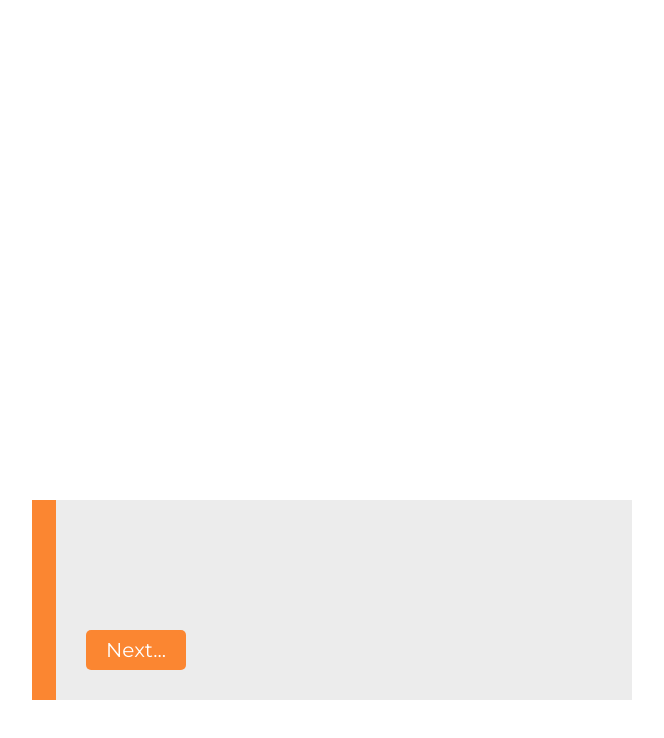
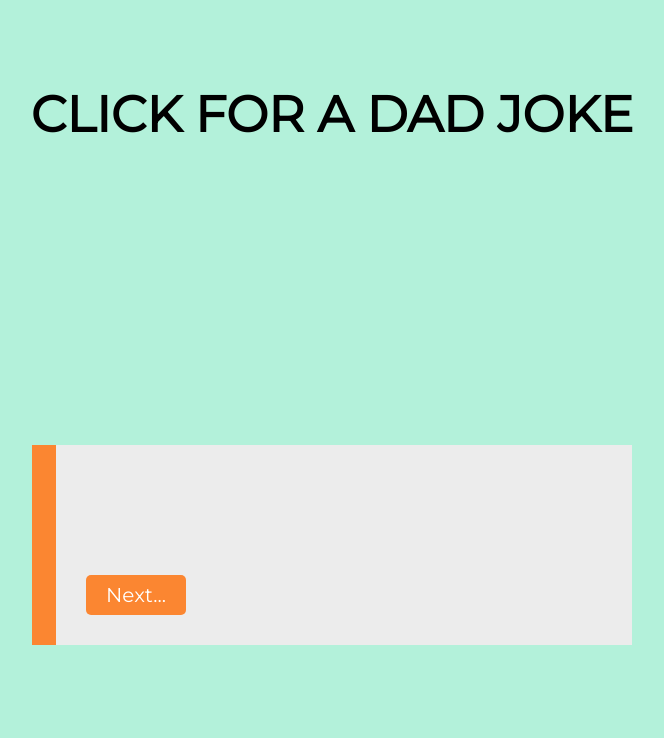
Before and after one commit to AUTOMCAS/dadjokes, a React (Create React App) app: page / in a window 1280 px wide. Shown: the top 738 px of the page, without its empty margins (308-972 px from the left). Built offline with nearby package versions, Linux system fonts and the light colour scheme; no server answers.

Commit message:
Add heading and background colour

```diff
--- a/src/components/HomeContainer/HomeContainer.css
+++ b/src/components/HomeContainer/HomeContainer.css
@@ -1,6 +1,12 @@
 .home-container {
   display: flex;
+  flex-direction: column;
   align-items: center;
   justify-content: center;
-  margin-top: 500px;
+  margin-top: 50px;
 }
+
+h1 {
+  margin-bottom: 300px;
+  font-size: 50px;
+}
--- a/src/components/HomeContainer/HomeContainer.tsx
+++ b/src/components/HomeContainer/HomeContainer.tsx
@@ -4,6 +4,9 @@ import './HomeContainer.css';
 const HomeContainer = () => {
   return (
     <div className="home-container" data-test="home-container">
+      <div>
+        <h1>CLICK FOR A DAD JOKE</h1>
+      </div>
       <JokeCardContainer />
     </div>
   );
--- a/src/index.css
+++ b/src/index.css
@@ -3,4 +3,5 @@
 body {
   font-family: 'Montserrat', sans-serif;
   margin: 0 auto;
+  background-color: #b3f1da;
 }
```
